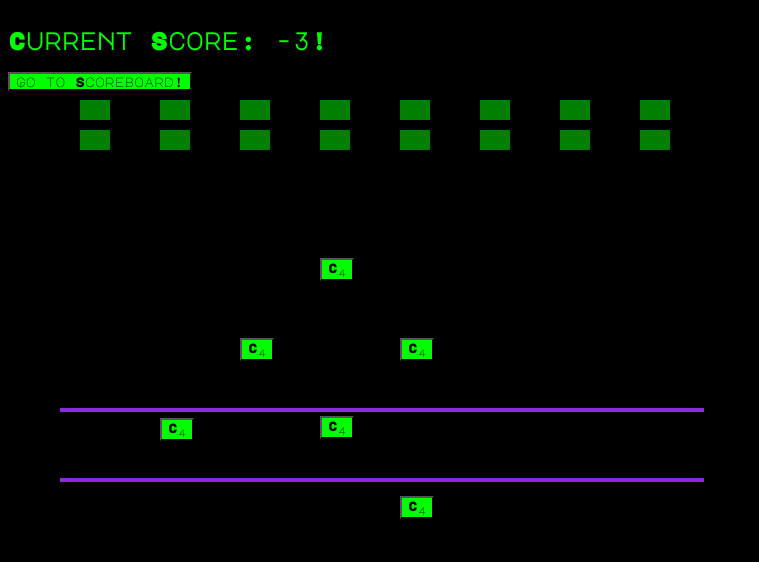
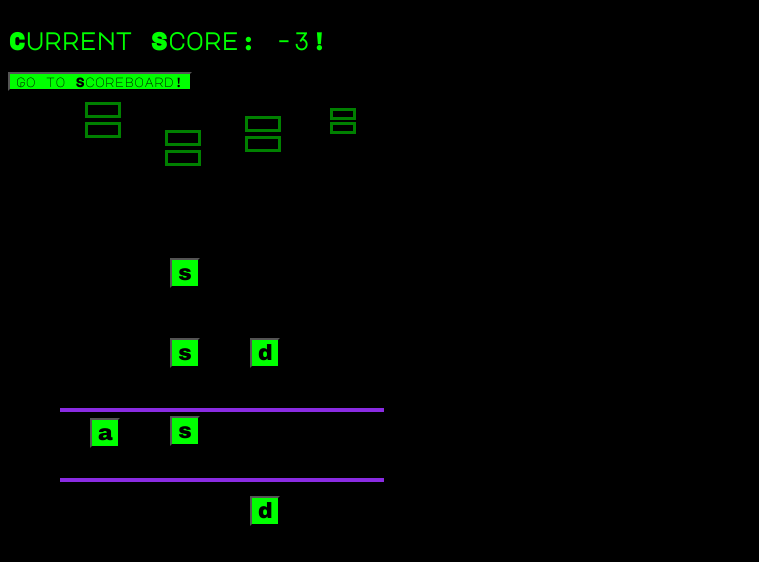
Before and after one commit to rej696/rhythm_game, a React app in the folder app/: page / in a window 1280 px wide. Both pictures are taken after a click on the button "New Game!". Shown: the whole page, without its empty margins (0-759 px from the left). Built offline with nearby package versions, Linux system fonts and the light colour scheme; no server answers.

Commit message:
game is playable

```diff
--- a/app/src/backingTrack.js
+++ b/app/src/backingTrack.js
@@ -84,14 +84,15 @@ export default class Blooper extends React.Component {
 
     render() {
         return (
-            <button
+            <button className="blooper"
                 onMouseDown={this.noteClicked}
                 onMouseUp={this.noteReleased}
                 onMouseLeave={this.noteReleased}
                 >
                 <div>
-                    {this.props.note}
-                    <sub>{this.props.octave}</sub>
+                    {this.props.letter} {/*.charAt(0).toUpperCase()*/}
+                    {/* {this.props.note} */}
+                    {/* <sub>{this.props.octave}</sub> */}
                 </div>
             </button>
         )
--- a/app/src/blockLayout.css
+++ b/app/src/blockLayout.css
@@ -41,12 +41,22 @@ button {
 }
 
 .dispenser {
-    border: 10px solid green;
+    border: solid green;
+
+    height: 6px;
     /* height: 10px;
     color: green; */
     position: absolute;
-    margin: auto;
-    left: 20px;
+    /* margin: auto; */
+    /* left: 20px; */
+}
+
+.blooper {
+    font-family: 'arial black';
+    font-weight: bold;
+    font-size: 22px;
+    width: 30px;
+    height: 30px;
 }
 
 @keyframes nudge {
--- a/app/src/index.js
+++ b/app/src/index.js
@@ -15,7 +15,7 @@ class Block extends React.Component {
     render() {
         return (
         <div className="block" style={{top: this.props.value.yPos + 'px', left: this.props.value.left + 'px'}}>
-            <Blooper note="C" octave="4" waveType="square"/>
+            <Blooper note="C" octave="4" waveType="square" letter={this.props.value.letter}/>
         </div>);
     }
 }
@@ -49,10 +49,11 @@ class Rail extends React.Component {
 }
 
 class BlockJS {
-    constructor(initialYPos, speed, width){
+    constructor(initialYPos, speed, railWidth, letter){
         this.yPos = initialYPos;
         this.speed = speed;
-        this.left = width / 4;
+        this.left = railWidth / 2 - 10;
+        this.letter = letter;
     }
 
     update() {
@@ -81,6 +82,7 @@ class TargetZoneJS {
         this.railHeight = railHeight;
         this.top = railHeight - 100;
         this.bottom = railHeight - 30;
+        this.thickness = 4;
     }
 
     getRender() {
@@ -93,8 +95,14 @@ class Dispenser extends React.Component {
     render() {
         return (
             <div>
-                <hr className="dispenser" style={{top: this.props.value.top + 'px', width: this.props.value.width + 'px'}} />
-                <hr className="dispenser" style={{top: this.props.value.bottom + 'px', width: this.props.value.width + 'px'}} />
+                <hr className="dispenser" style={{top: this.props.value.top + 'px',
+                    width: this.props.value.width + 'px',
+                    left: this.props.value.left + 'px',
+                    height: this.props.value.height + 'px'}} />
+                <hr className="dispenser" style={{top: this.props.value.bottom + 'px',
+                    width: this.props.value.width + 'px',
+                    left: this.props.value.left + 'px',
+                    height: this.props.value.height + 'px'}} />
             </div>
         );
     }
@@ -102,10 +110,32 @@ class Dispenser extends React.Component {
 }
 
 class DispenserJS {
-    constructor() {
-        this.top = 30;
+    constructor(railWidth) {
+        this.railWidth = railWidth;
+        this.top = 14;
         this.bottom = 0;
-        this.width = 10;
+        this.width = 20;
+        this.left = this.calculateLeft;
+        this.height = 6;
+    }
+
+    calculateLeft() {
+        return (this.railWidth / 2) - (this.width / 2);
+    }
+
+    update(blockCount) {
+        if (blockCount === 0) {
+            this.top = 14;
+            this.width = 20;
+            this.height = 6;
+        }
+        else {
+            this.top = 14 * blockCount;
+            this.bottom = this.top - 20;
+            this.height = 10;
+            this.width = 30;
+        }
+        this.left = this.calculateLeft();
     }
 
     getRender() {
@@ -125,11 +155,12 @@ class RailJS {
         this.height = height;
         this.handleScore = handleScore;
         this.targetZone = new TargetZoneJS(height);
-        this.dispenser = new DispenserJS();
+        this.dispenser = new DispenserJS(this.width);
     }
 
     update(createBlock) {
         this.updateBlocks(createBlock);
+        this.dispenser.update(this.blocks.length);
     }
 
     updateBlocks(createBlock) {
@@ -141,7 +172,7 @@ class RailJS {
             }
         }
         if (createBlock) {
-            this.blocks.push(new BlockJS(80, this.blockSpeed, this.width));
+            this.blocks.push(new BlockJS(80, this.blockSpeed, this.width, this.letter));
         }
     }
 
@@ -196,7 +227,11 @@ class Game extends React.Component {
         this.handleKeyDown = this.handleKeyDown.bind(this);
         this.updateRateMS = 10;
         this.blockSpeed = 2;
-        this.railLetters = ['a', 's', 'd', 'f', 'j', 'k', 'l', ';'];
+        // this.railLetters = ['a', 's', 'd', 'f', 'j', 'k', 'l', ';'];
+        this.railLetters = ['a', 's', 'd', 'f'];
+        this.gameOverBlockCount = 60;
+        this.blockCount = 0;
+        this.gameOver = false;
 
         this.state = {
             yPos: props.timer,
@@ -223,28 +258,28 @@ class Game extends React.Component {
         let rails = this.state.rails;
         let railLeft = 60;
         const railSpace = 80;
-        let railToKeyMap = {}
+        let railToKeyMap = {};
+        for (let i in this.railLetters) {
+            //rail = this.railLetters
+            let letter = this.railLetters[i];
 
-        for (let i in this.railLetters) {
-            let letter = this.railLetters[i];
-            //railToKeyMap[rails[i].value] = letter.value;
             rails[i] = new RailJS(i, letter, railLeft, this.railHeight, this.blockSpeed, this.props.handleScore);
             railLeft += railSpace;
         }
-
-        // for (let i in rails) {
-        //     rails[i] = new RailJS(i, letters[i], railLeft, this.railHeight, this.blockSpeed);
-        //     railLeft += railSpace;
-        // }
+        console.log()
     }
 
     tick() {
         this.setState(state => ({
             timerCount: state.timerCount + 1,
         }));
-
-        this.updateSchema();
-        this.updateRails();
+        if (this.blockCount >= this.gameOverBlockCount) {
+            this.gameOver = true;
+        }
+        if (!this.gameOver) {
+            this.updateSchema();
+            this.updateRails();
+        }
     }
 
     updateSchema() {
@@ -255,9 +290,11 @@ class Game extends React.Component {
         let rails = this.state.rails.slice();
         let blockTrigs = this.state.schema.blockTriggers
         let blocksToCreate = 0;
+        let notesToCreate = [];
         for (let i in blockTrigs) {
             if (blockTrigs[i].value) {
                 blocksToCreate += 1;
+                this.blockCount += 1;
             }
         }
 
@@ -357,12 +394,10 @@ class Game extends React.Component {
     }
 
     render() {
-        // console.log(this.state.keyDown);
-        // for (let key in this.state.keyDown) {
-        //     if (this.state.keyDown[key]) {
-        //         console.log('key ' + key + ' pressed');
-        //     }
-        // }
+        if (this.gameOver) {
+            return (<div><br />GAME OVER <br />Go to scoreboard to submit score!</div>);
+        }
+
         return (
             <div className="game">
                 {this.renderRails()}
```
